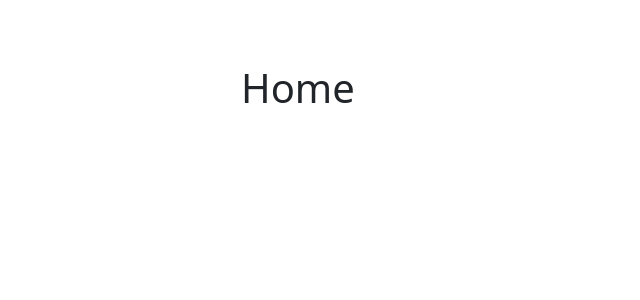
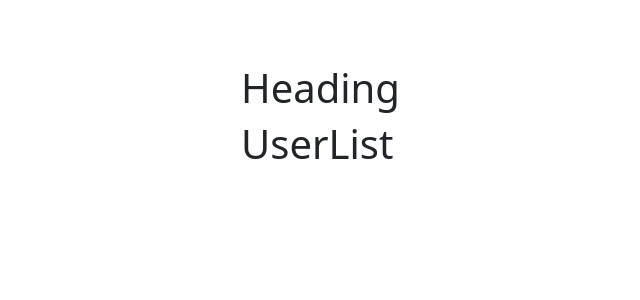
Before and after one commit to NeginSal/React-CRUD, a React (Create React App) app: page / in a window 1280 px wide. Shown: the top 300 px of the page, without its empty margins (159-799 px from the left). Built offline with nearby package versions, Linux system fonts and the light colour scheme.

Commit message:
add heading and userList

```diff
--- /dev/null
+++ b/src/components/Heading.js
@@ -0,0 +1,9 @@
+const Heading = () => {
+    return (
+        <div>
+            <h1>Heading</h1>
+        </div>
+    );
+}
+
+export default Heading;
--- a/src/components/Home.js
+++ b/src/components/Home.js
@@ -1,8 +1,12 @@
+import Heading from "./Heading";
+import UserList from "./UserList";
+
 const Home = () => {
     return (
-        <div>
-            <h1>Home</h1>
-        </div>
+        <>
+            <Heading/>
+            <UserList/>
+        </>
      );
 }
 
--- /dev/null
+++ b/src/components/UserList.js
@@ -0,0 +1,9 @@
+const UserList = () => {
+    return (
+        <div>
+            <h1>UserList</h1>
+        </div>
+    );
+}
+
+export default UserList;
```
